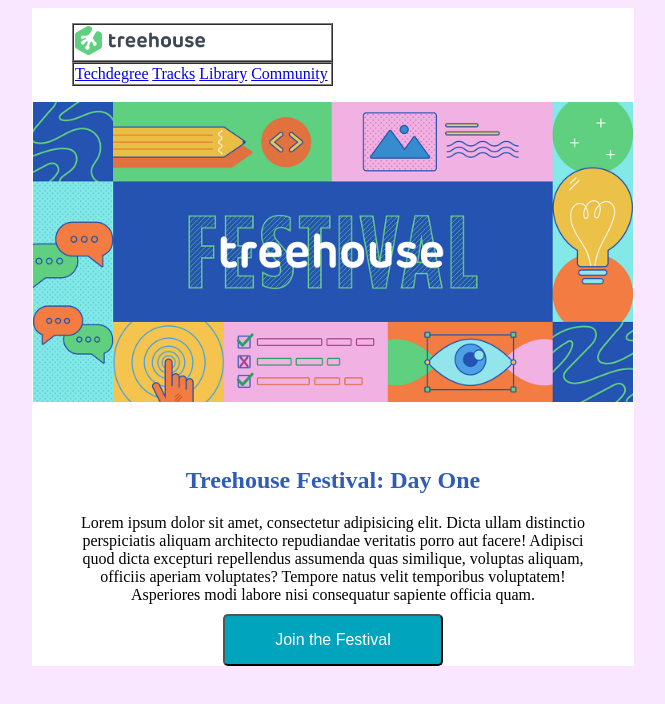
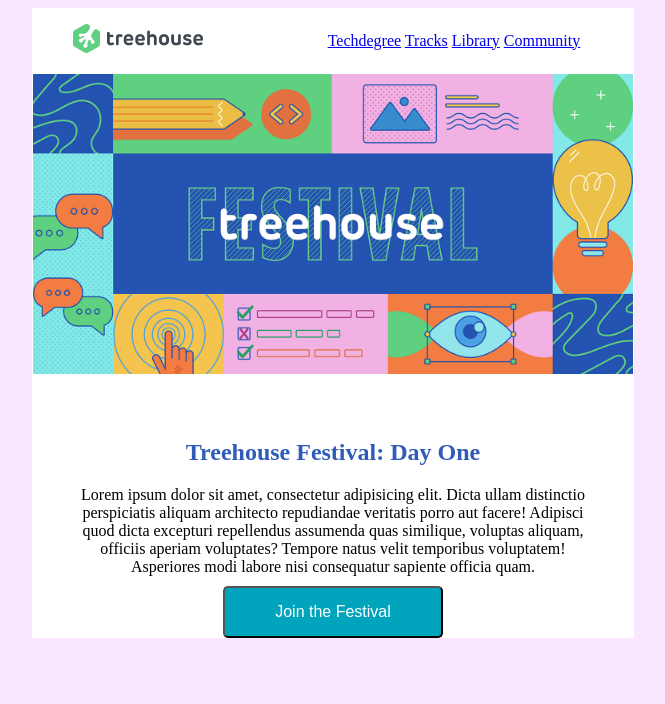
Before and after one commit to git-account2020/treehouse-email, a plain HTML site: page index.html in a window 1280 px wide. Shown: the whole page, without its empty margins (315-980 px from the left). Drawn offline with Linux system fonts and the light colour scheme.

Commit message:
header: fixed horizontal spacing between image and menu

```diff
--- a/index.html
+++ b/index.html
@@ -25,23 +25,19 @@
     <tr>
       <td style="padding:15px 40px; background:white;" width="100%" >
        <!--logo image table-->
-        <table class="header-image-table" border="1" width="50%;" >
+        <table class="header-image-table" border="0"  >
          <tr>
-           <td >
+           <td width="50%" >
              <img src="img/treehouse-logo.png"   style="width:130px; height:29px;"  alt="treehouse logo">
            </td>
+           <td width="50%">
+            <a href="https://https://teamtreehouse.com/techdegree" >Techdegree</a>
+            <a href="https://teamtreehouse.com/tracks" >Tracks</a>
+            <a href="https://teamtreehouse.com/libray" >Library</a>
+            <a href="https://teamtreehouse.com/community" >Community</a>
+          </td>
          </tr>
         </table> <!--end logo image table-->
-        <table class="header-menu-table" border="1" width="50%;">
-          <tr>
-            <td>
-              <a href="https://https://teamtreehouse.com/techdegree" >Techdegree</a>
-              <a href="https://teamtreehouse.com/tracks" >Tracks</a>
-              <a href="https://teamtreehouse.com/libray" >Library</a>
-              <a href="https://teamtreehouse.com/community" >Community</a>
-            </td>
-          </tr>
-        </table>
       </td>
     </tr><!-- End of Header Row-->
 
```
